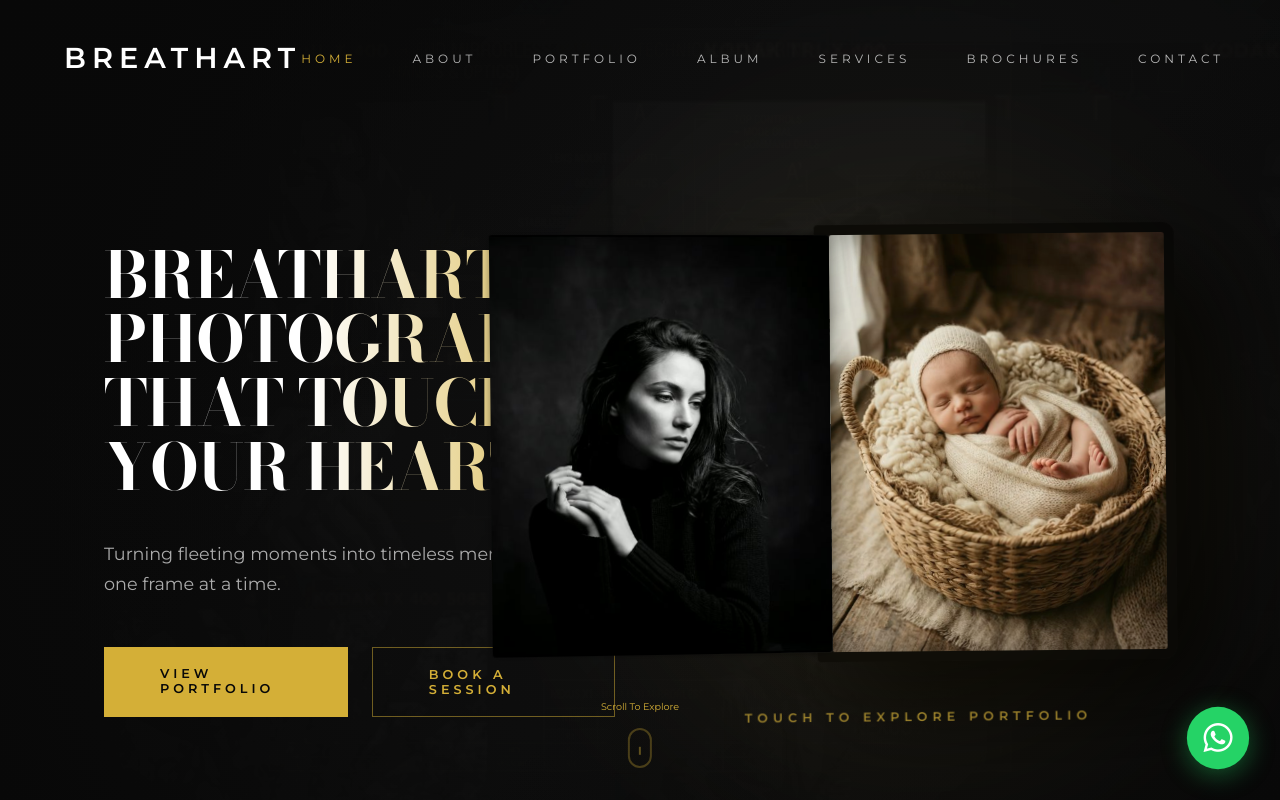
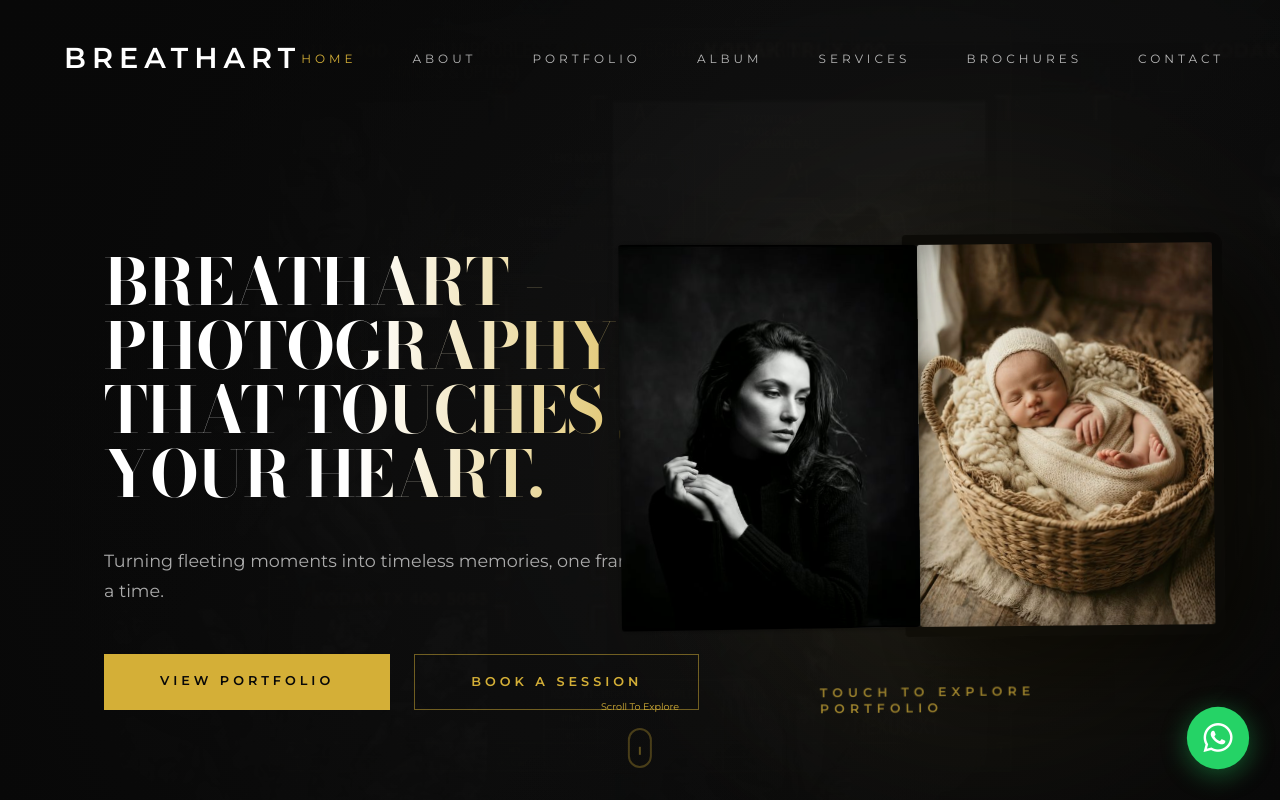
Before and after one commit to anshid1450/breathart, a website: page index.html in a window 1280 px wide. Shown: the top 800 px of the page. Drawn offline with nearby package versions, Linux system fonts and the light colour scheme; a web font is replaced by a local one.

Commit message:
style: optimize hero layout and album positioning for laptop views

```diff
--- a/styles.css
+++ b/styles.css
@@ -89,8 +89,8 @@ body {
 }
 
 .hero-left {
-    flex: 1;
-    max-width: 600px;
+    flex: 1.3; /* Increased space for headlines */
+    max-width: 700px;
     text-align: left;
 }
 
@@ -625,9 +625,9 @@ body {
 
 @media (max-width: 1200px) {
     .container { max-width: 1000px; }
-    .hero-split { gap: 4rem; }
-    .hero-left h1 { font-size: 3.5rem; }
-    .album-container { width: 300px; height: 420px; }
+    .hero-split { gap: 2rem; }
+    .hero-left h1 { font-size: 2.8rem; }
+    .album-container { width: 260px; height: 360px; }
 }
 
 @media (max-width: 1024px) {
@@ -845,19 +845,19 @@ body {
 
 /* --- ULTRA-REALISTIC 3D ALBUM BOOK --- */
 .hero-right {
-    flex: 1.2;
+    flex: 0.7; /* Compact animation container */
     display: flex;
     justify-content: flex-end;
     align-items: center;
     position: relative;
     perspective: 3500px;
-    padding-right: 5rem;
+    padding-right: 2rem; /* Shifting further to the right */
 }
 
 .album-container {
     position: relative;
-    width: 360px;
-    height: 500px;
+    width: 320px;
+    height: 480px;
     display: flex;
     flex-direction: column;
     align-items: center;
```
